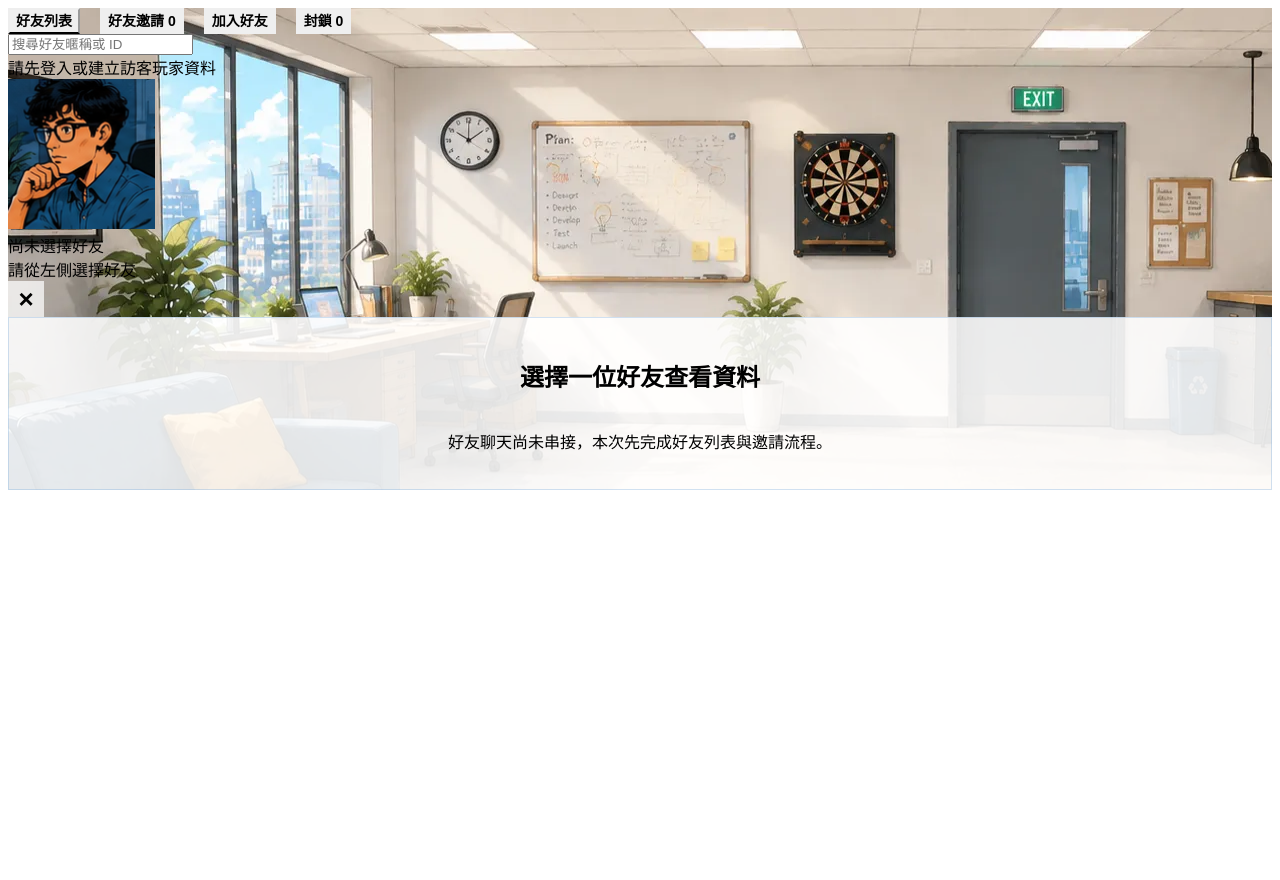
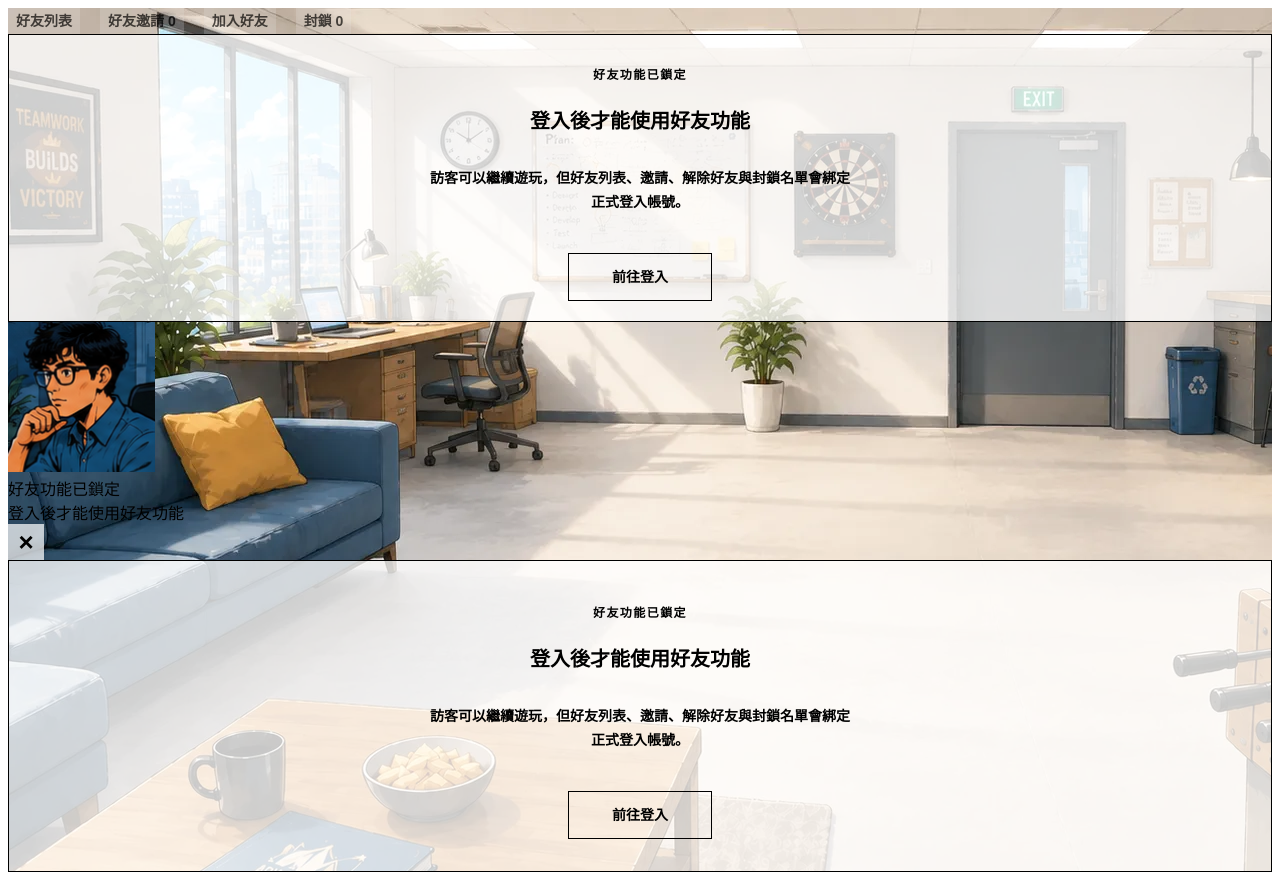
Before and after one commit to Office-Politics-Game/Office-Politics-Game, a Vue app: page /friend in a window 1280 px wide. Before the commit the page ends 800 px from the top, so only its background shows below. Built offline with nearby package versions, Linux system fonts and the light colour scheme; the HTML template or start-up script is replaced by a standard one.

Commit message:
feat(friend): 限制好友系統僅登入玩家使用

```diff
--- /dev/null
+++ b/src/components/friend/FriendAuthRequiredState.vue
@@ -0,0 +1,64 @@
+<template>
+  <section
+    class="friend-auth-required"
+    :class="{ compact }"
+    aria-live="polite"
+  >
+    <p class="auth-eyebrow">好友功能已鎖定</p>
+    <h3 class="auth-title">登入後才能使用好友功能</h3>
+    <p class="auth-copy">
+      訪客可以繼續遊玩，但好友列表、邀請、解除好友與封鎖名單會綁定正式登入帳號。
+    </p>
+
+    <button type="button" class="auth-login-button" @click="emit('login')">
+      前往登入
+    </button>
+  </section>
+</template>
+
+<script setup>
+defineProps({
+  compact: {
+    type: Boolean,
+    default: false,
+  },
+});
+
+const emit = defineEmits(["login"]);
+</script>
+
+<style scoped>
+@reference "tailwindcss";
+
+.friend-auth-required {
+  @apply flex min-h-full flex-col items-center justify-center border border-[var(--gray-100)] bg-[rgba(255,255,255,0.78)] px-6 py-8 text-center;
+}
+
+.friend-auth-required.compact {
+  @apply min-h-[240px] px-4 py-5;
+}
+
+.auth-eyebrow {
+  @apply text-xs font-black tracking-[0.12em] text-[var(--brand-disabled)];
+}
+
+.auth-title {
+  @apply mt-3 text-xl font-black text-[var(--brand-navy)];
+}
+
+.auth-copy {
+  @apply mt-3 max-w-[420px] text-sm font-bold leading-6 text-[var(--gray-400)];
+}
+
+.auth-login-button {
+  @apply mt-6 min-h-12 min-w-36 border border-[var(--brand-primary)] bg-[var(--surface-glass)] px-5 py-3 text-sm font-extrabold text-[var(--brand-navy)] transition-[background,border-color,box-shadow,color,transform] duration-[180ms] focus-visible:outline-none focus-visible:ring-4 focus-visible:ring-[var(--brand-focus)];
+}
+
+.auth-login-button:hover {
+  @apply -translate-y-px border-[var(--brand-hover)] bg-[var(--brand-hover)] text-white;
+}
+
+.auth-login-button:active {
+  @apply translate-y-px border-[var(--brand-active)] bg-[var(--brand-active)] text-white;
+}
+</style>
--- a/src/components/friend/FriendPanel.vue
+++ b/src/components/friend/FriendPanel.vue
@@ -16,7 +16,7 @@
             <div>
               <h2 class="text-xl font-bold text-gray-900">好友</h2>
               <p class="mt-1 text-sm text-gray-500">
-                {{ friendStore.friends.length }} 位好友，{{ activeFriendCount }} 位可互動
+                {{ panelSummary }}
               </p>
             </div>
 
@@ -33,8 +33,9 @@
             <button
               type="button"
               class="panel-tab"
-              :class="{ active: activeTab === 'friends' }"
-              @click="activeTab = 'friends'"
+              :class="{ active: friendStore.canUseFriendSystem && activeTab === 'friends' }"
+              :disabled="!friendStore.canUseFriendSystem"
+              @click="setActiveTab('friends')"
             >
               好友
             </button>
@@ -42,8 +43,9 @@
             <button
               type="button"
               class="panel-tab"
-              :class="{ active: activeTab === 'requests' }"
-              @click="activeTab = 'requests'"
+              :class="{ active: friendStore.canUseFriendSystem && activeTab === 'requests' }"
+              :disabled="!friendStore.canUseFriendSystem"
+              @click="setActiveTab('requests')"
             >
               邀請 {{ friendStore.pendingRequestCount }}
             </button>
@@ -51,8 +53,9 @@
             <button
               type="button"
               class="panel-tab"
-              :class="{ active: activeTab === 'add' }"
-              @click="activeTab = 'add'"
+              :class="{ active: friendStore.canUseFriendSystem && activeTab === 'add' }"
+              :disabled="!friendStore.canUseFriendSystem"
+              @click="setActiveTab('add')"
             >
               加入
             </button>
@@ -60,8 +63,9 @@
             <button
               type="button"
               class="panel-tab"
-              :class="{ active: activeTab === 'blocks' }"
-              @click="activeTab = 'blocks'"
+              :class="{ active: friendStore.canUseFriendSystem && activeTab === 'blocks' }"
+              :disabled="!friendStore.canUseFriendSystem"
+              @click="setActiveTab('blocks')"
             >
               封鎖 {{ friendStore.blockedPlayerCount }}
             </button>
@@ -69,8 +73,12 @@
         </header>
 
         <section class="min-h-0 flex-1 overflow-hidden">
+          <div v-if="!friendStore.canUseFriendSystem" class="h-full overflow-y-auto p-5">
+            <FriendAuthRequiredState compact @login="goLogin" />
+          </div>
+
           <FriendList
-            v-if="activeTab === 'friends'"
+            v-else-if="activeTab === 'friends'"
             :friends="friendStore.friends"
             :selected-friend-id="friendStore.selectedFriendId"
             :is-loading="friendStore.isLoading"
@@ -126,8 +134,10 @@
 
 <script setup>
 import { computed, ref, watch } from "vue";
+import { useRouter } from "vue-router";
 import AddFriendForm from "@/components/friend/AddFriendForm.vue";
 import BlockedPlayerList from "@/components/friend/BlockedPlayerList.vue";
+import FriendAuthRequiredState from "@/components/friend/FriendAuthRequiredState.vue";
 import FriendList from "@/components/friend/FriendList.vue";
 import FriendRequestList from "@/components/friend/FriendRequestList.vue";
 import { useFriendStore } from "@/stores/friendStore.js";
@@ -140,6 +150,7 @@ const props = defineProps({
 });
 
 const emit = defineEmits(["close"]);
+const router = useRouter();
 const friendStore = useFriendStore();
 const activeTab = ref("friends");
 
@@ -147,7 +158,41 @@ const activeFriendCount = computed(() => {
   return friendStore.friends.filter((friend) => friend.online).length;
 });
 
+const panelSummary = computed(() => {
+  if (!friendStore.canUseFriendSystem) {
+    return "登入後可使用好友功能";
+  }
+
+  return `${friendStore.friends.length} 位好友，${activeFriendCount.value} 位可互動`;
+});
+
+function setActiveTab(tab) {
+  if (!friendStore.canUseFriendSystem) {
+    return;
+  }
+
+  activeTab.value = tab;
+}
+
+function goLogin() {
+  emit("close");
+  router.push("/login");
+}
+
+function loadFriendDataIfAllowed() {
+  if (friendStore.canUseFriendSystem) {
+    friendStore.loadFriendData();
+    return;
+  }
+
+  friendStore.clearFriendData();
+}
+
 function confirmRemoveFriend(friend) {
+  if (!friendStore.canUseFriendSystem) {
+    return;
+  }
+
   if (!friend?.friendshipId) {
     return;
   }
@@ -162,6 +207,10 @@ function confirmRemoveFriend(friend) {
 }
 
 function confirmBlockPlayer(player) {
+  if (!friendStore.canUseFriendSystem) {
+    return;
+  }
+
   if (!player?.playerId) {
     return;
   }
@@ -176,6 +225,10 @@ function confirmBlockPlayer(player) {
 }
 
 function confirmUnblockPlayer(player) {
+  if (!friendStore.canUseFriendSystem) {
+    return;
+  }
+
   if (!player?.blockId) {
     return;
   }
@@ -191,7 +244,16 @@ watch(
   () => props.open,
   (isOpen) => {
     if (isOpen) {
-      friendStore.loadFriendData();
+      loadFriendDataIfAllowed();
+    }
+  },
+);
+
+watch(
+  () => friendStore.canUseFriendSystem,
+  () => {
+    if (props.open) {
+      loadFriendDataIfAllowed();
     }
   },
 );
@@ -208,6 +270,18 @@ watch(
   @apply bg-slate-800 text-white hover:bg-slate-800 hover:text-white;
 }
 
+.panel-tab:disabled {
+  cursor: not-allowed;
+  background: rgba(214, 215, 220, 0.54);
+  color: var(--brand-disabled);
+  opacity: 0.72;
+}
+
+.panel-tab:disabled:hover {
+  background: rgba(214, 215, 220, 0.54);
+  color: var(--brand-disabled);
+}
+
 .friend-panel-enter-active,
 .friend-panel-leave-active {
   transition:
--- a/src/stores/friendStore.js
+++ b/src/stores/friendStore.js
@@ -13,7 +13,8 @@ import {
 } from "@/services/friendApi.js";
 import { searchPlayers as searchPlayersApi } from "@/services/playerService.js";
 import { useAuthStore } from "@/stores/authStore.js";
-import { usePlayerStore } from "@/stores/playerStore.js";
+
+const FRIEND_LOGIN_REQUIRED_MESSAGE = "登入後才能使用好友功能";
 
 function normalizeKeyword(value) {
   return String(value ?? "").trim().replace(/\s+/g, " ");
@@ -47,19 +48,6 @@ function formatRecordTime(value) {
     minute: "2-digit",
     hour12: false,
   }).format(date);
-}
-
-function readSavedGuestPlayer() {
-  if (typeof localStorage === "undefined") {
-    return null;
-  }
-
-  try {
-    return JSON.parse(localStorage.getItem("guestPlayer") || "null");
-  } catch {
-    localStorage.removeItem("guestPlayer");
-    return null;
-  }
 }
 
 function mapFriend(friend) {
@@ -145,6 +133,16 @@ function mapBlockedPlayer(player) {
   };
 }
 
+function getAuthenticatedPlayerId() {
+  const authStore = useAuthStore();
+
+  if (!authStore.isLoggedIn || !authStore.token) {
+    return null;
+  }
+
+  return toPositiveInteger(authStore.currentPlayer?.id);
+}
+
 export const useFriendStore = defineStore("friend", {
   state: () => ({
     currentPlayerId: null,
@@ -187,25 +185,47 @@ export const useFriendStore = defineStore("friend", {
       state.processingPlayerIds.includes(Number(playerId)),
     isBlockProcessing: (state) => (blockId) =>
       state.processingBlockIds.includes(Number(blockId)),
+    canUseFriendSystem: () => Boolean(getAuthenticatedPlayerId()),
+    friendLoginRequiredMessage: () => FRIEND_LOGIN_REQUIRED_MESSAGE,
   },
 
   actions: {
+    clearFriendData() {
+      this.currentPlayerId = null;
+      this.friends = [];
+      this.requests = [];
+      this.sentInvites = [];
+      this.blockedPlayers = [];
+      this.searchResults = [];
+      this.selectedFriendId = null;
+      this.lastSearchKeyword = "";
+      this.noticeMessage = "";
+      this.errorMessage = "";
+      this.searchErrorMessage = "";
+      this.isLoading = false;
+      this.isSearching = false;
+      this.isSending = false;
+      this.processingRequestIds = [];
+      this.processingFriendshipIds = [];
+      this.processingPlayerIds = [];
+      this.processingBlockIds = [];
+    },
+
+    markLoginRequired({ search = false } = {}) {
+      this.clearFriendData();
+      this.errorMessage = FRIEND_LOGIN_REQUIRED_MESSAGE;
+
+      if (search) {
+        this.searchErrorMessage = FRIEND_LOGIN_REQUIRED_MESSAGE;
+      }
+    },
+
     getCurrentPlayerId() {
-      const authStore = useAuthStore();
-      const playerStore = usePlayerStore();
-      const savedGuestPlayer = readSavedGuestPlayer();
-
-      if (!playerStore.currentPlayer && savedGuestPlayer?.id) {
-        playerStore.setCurrentPlayer(savedGuestPlayer);
-      }
-
-      const playerId =
-        toPositiveInteger(authStore.currentPlayer?.id) ??
-        toPositiveInteger(playerStore.currentPlayerId) ??
-        toPositiveInteger(savedGuestPlayer?.id);
+      const playerId = getAuthenticatedPlayerId();
 
       if (!playerId) {
-        throw new Error("請先登入或建立訪客玩家資料");
+        this.currentPlayerId = null;
+        throw new Error(FRIEND_LOGIN_REQUIRED_MESSAGE);
       }
 
       this.currentPlayerId = playerId;
@@ -219,6 +239,11 @@ export const useFriendStore = defineStore("friend", {
     },
 
     async loadFriendData() {
+      if (!this.canUseFriendSystem) {
+        this.markLoginRequired();
+        return;
+      }
+
       this.isLoading = true;
       this.errorMessage = "";
 
@@ -259,6 +284,11 @@ export const useFriendStore = defineStore("friend", {
     async searchPlayers(keyword) {
       const normalizedKeyword = normalizeKeyword(keyword);
 
+      if (!this.canUseFriendSystem) {
+        this.markLoginRequired({ search: true });
+        return;
+      }
+
       if (!normalizedKeyword) {
         this.searchErrorMessage = "請輸入玩家暱稱或玩家 ID";
         this.searchResults = [];
@@ -291,6 +321,11 @@ export const useFriendStore = defineStore("friend", {
     },
 
     async sendFriendRequest(targetPlayerId) {
+      if (!this.canUseFriendSystem) {
+        this.markLoginRequired({ search: true });
+        return;
+      }
+
       const numericTargetPlayerId = toPositiveInteger(targetPlayerId);
 
       if (!numericTargetPlayerId) {
@@ -331,6 +366,11 @@ export const useFriendStore = defineStore("friend", {
     },
 
     async removeFriend(friendshipId) {
+      if (!this.canUseFriendSystem) {
+        this.markLoginRequired();
+        return;
+      }
+
       const numericFriendshipId = toPositiveInteger(friendshipId);
 
       if (!numericFriendshipId) {
@@ -370,6 +410,11 @@ export const useFriendStore = defineStore("friend", {
     },
 
     async blockPlayer(targetPlayerId) {
+      if (!this.canUseFriendSystem) {
+        this.markLoginRequired({ search: true });
+        return;
+      }
+
       const numericTargetPlayerId = toPositiveInteger(targetPlayerId);
 
       if (!numericTargetPlayerId) {
@@ -423,6 +468,11 @@ export const useFriendStore = defineStore("friend", {
     },
 
     async unblockPlayer(blockId) {
+      if (!this.canUseFriendSystem) {
+        this.markLoginRequired();
+        return;
+      }
+
       const numericBlockId = toPositiveInteger(blockId);
 
       if (!numericBlockId) {
@@ -467,6 +517,11 @@ export const useFriendStore = defineStore("friend", {
     },
 
     async acceptRequest(requestId) {
+      if (!this.canUseFriendSystem) {
+        this.markLoginRequired();
+        return;
+      }
+
       if (this.processingRequestIds.includes(requestId)) {
         return;
       }
@@ -501,6 +556,11 @@ export const useFriendStore = defineStore("friend", {
     },
 
     async rejectRequest(requestId) {
+      if (!this.canUseFriendSystem) {
+        this.markLoginRequired();
+        return;
+      }
+
       if (this.processingRequestIds.includes(requestId)) {
         return;
       }
--- a/src/views/FriendView.vue
+++ b/src/views/FriendView.vue
@@ -18,8 +18,9 @@
           <button
             type="button"
             class="tab"
-            :class="{ active: activeTab === 'friends' }"
-            @click="activeTab = 'friends'"
+            :class="{ active: friendStore.canUseFriendSystem && activeTab === 'friends' }"
+            :disabled="!friendStore.canUseFriendSystem"
+            @click="setActiveTab('friends')"
           >
             好友列表
           </button>
@@ -27,8 +28,9 @@
           <button
             type="button"
             class="tab"
-            :class="{ active: activeTab === 'requests' }"
-            @click="activeTab = 'requests'"
+            :class="{ active: friendStore.canUseFriendSystem && activeTab === 'requests' }"
+            :disabled="!friendStore.canUseFriendSystem"
+            @click="setActiveTab('requests')"
           >
             好友邀請 {{ friendStore.pendingRequestCount }}
           </button>
@@ -36,8 +38,9 @@
           <button
             type="button"
             class="tab"
-            :class="{ active: activeTab === 'add' }"
-            @click="activeTab = 'add'"
+            :class="{ active: friendStore.canUseFriendSystem && activeTab === 'add' }"
+            :disabled="!friendStore.canUseFriendSystem"
+            @click="setActiveTab('add')"
           >
             加入好友
           </button>
@@ -45,15 +48,20 @@
           <button
             type="button"
             class="tab"
-            :class="{ active: activeTab === 'blocks' }"
-            @click="activeTab = 'blocks'"
+            :class="{ active: friendStore.canUseFriendSystem && activeTab === 'blocks' }"
+            :disabled="!friendStore.canUseFriendSystem"
+            @click="setActiveTab('blocks')"
           >
             封鎖 {{ friendStore.blockedPlayerCount }}
           </button>
         </div>
 
+        <div v-if="!friendStore.canUseFriendSystem" class="min-h-0 flex-1 overflow-y-auto p-5">
+          <FriendAuthRequiredState compact @login="goLogin" />
+        </div>
+
         <FriendList
-          v-if="activeTab === 'friends'"
+          v-else-if="activeTab === 'friends'"
           :friends="friendStore.friends"
           :selected-friend-id="friendStore.selectedFriendId"
           :is-loading="friendStore.isLoading"
@@ -115,7 +123,7 @@
             <div class="min-w-0">
               <div class="flex items-center gap-2 text-sm font-bold text-[var(--brand-active)]">
                 <span class="truncate">
-                  {{ friendStore.selectedFriend?.name || "尚未選擇好友" }}
+                  {{ selectedFriendName }}
                 </span>
 
                 <span
@@ -143,7 +151,12 @@
         </header>
 
         <section class="min-h-0 flex-1 overflow-y-auto bg-[rgba(244,247,251,0.74)] px-6 py-5">
-          <article v-if="friendStore.selectedFriend" class="friend-detail">
+          <FriendAuthRequiredState
+            v-if="!friendStore.canUseFriendSystem"
+            @login="goLogin"
+          />
+
+          <article v-else-if="friendStore.selectedFriend" class="friend-detail">
             <div class="flex items-center gap-4 border-b border-[var(--gray-100)] pb-5">
               <img
                 src="@/assets/images/player-1.png"
@@ -192,9 +205,10 @@
 </template>
 
 <script setup>
-import { computed, onMounted, ref } from "vue";
+import { computed, onMounted, ref, watch } from "vue";
 import { useRouter } from "vue-router";
 import AddFriendForm from "@/components/friend/AddFriendForm.vue";
+import FriendAuthRequiredState from "@/components/friend/FriendAuthRequiredState.vue";
 import BlockedPlayerList from "@/components/friend/BlockedPlayerList.vue";
 import FriendList from "@/components/friend/FriendList.vue";
 import FriendRequestList from "@/components/friend/FriendRequestList.vue";
@@ -208,7 +222,19 @@ const activeTab = ref("friends");
 const isReturningToLobby = ref(false);
 const RETURN_ANIMATION_DURATION = 520;
 
+const selectedFriendName = computed(() => {
+  if (!friendStore.canUseFriendSystem) {
+    return "好友功能已鎖定";
+  }
+
+  return friendStore.selectedFriend?.name || "尚未選擇好友";
+});
+
 const selectedFriendStatus = computed(() => {
+  if (!friendStore.canUseFriendSystem) {
+    return friendStore.friendLoginRequiredMessage;
+  }
+
   const friend = friendStore.selectedFriend;
 
   if (!friend) {
@@ -255,7 +281,32 @@ function formatDetailDate(value) {
   }).format(date);
 }
 
+function setActiveTab(tab) {
+  if (!friendStore.canUseFriendSystem) {
+    return;
+  }
+
+  activeTab.value = tab;
+}
+
+function goLogin() {
+  router.push("/login");
+}
+
+function loadFriendDataIfAllowed() {
+  if (friendStore.canUseFriendSystem) {
+    friendStore.loadFriendData();
+    return;
+  }
+
+  friendStore.clearFriendData();
+}
+
 function confirmRemoveFriend(friend) {
+  if (!friendStore.canUseFriendSystem) {
+    return;
+  }
+
   if (!friend?.friendshipId) {
     return;
   }
@@ -270,6 +321,10 @@ function confirmRemoveFriend(friend) {
 }
 
 function confirmBlockPlayer(player) {
+  if (!friendStore.canUseFriendSystem) {
+    return;
+  }
+
   if (!player?.playerId) {
     return;
   }
@@ -284,6 +339,10 @@ function confirmBlockPlayer(player) {
 }
 
 function confirmUnblockPlayer(player) {
+  if (!friendStore.canUseFriendSystem) {
+    return;
+  }
+
   if (!player?.blockId) {
     return;
   }
@@ -313,8 +372,15 @@ function returnToLobby() {
 }
 
 onMounted(() => {
-  friendStore.loadFriendData();
+  loadFriendDataIfAllowed();
 });
+
+watch(
+  () => friendStore.canUseFriendSystem,
+  () => {
+    loadFriendDataIfAllowed();
+  },
+);
 </script>
 
 <style scoped>
@@ -326,6 +392,17 @@ onMounted(() => {
 
 .tab.active {
   @apply border-[var(--brand-active)] text-[var(--brand-navy)];
+}
+
+.tab:disabled {
+  cursor: not-allowed;
+  border-color: transparent;
+  color: var(--brand-disabled);
+  opacity: 0.68;
+}
+
+.tab:disabled:hover {
+  color: var(--brand-disabled);
 }
 
 .friend-page-shell {
```
Also changed, not shown: 1 other file (tests, documents, lock files or other folders).
